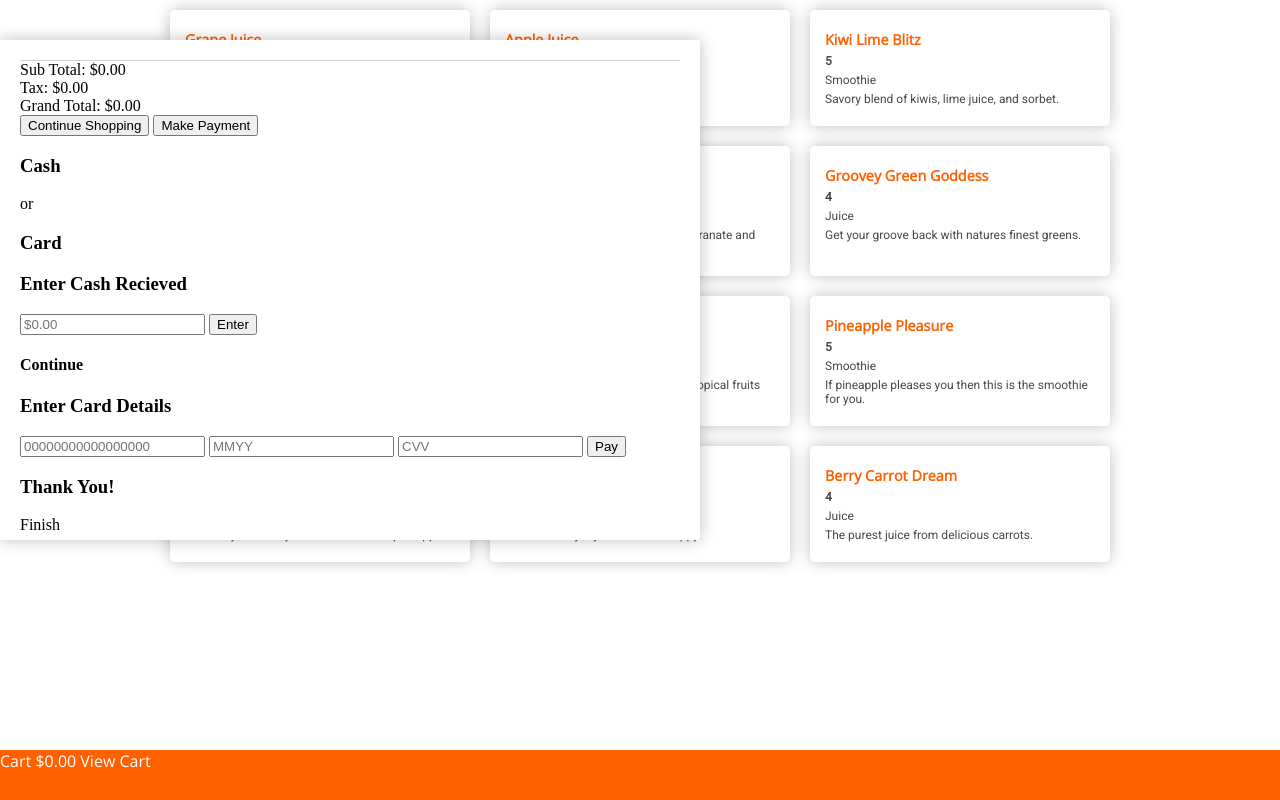
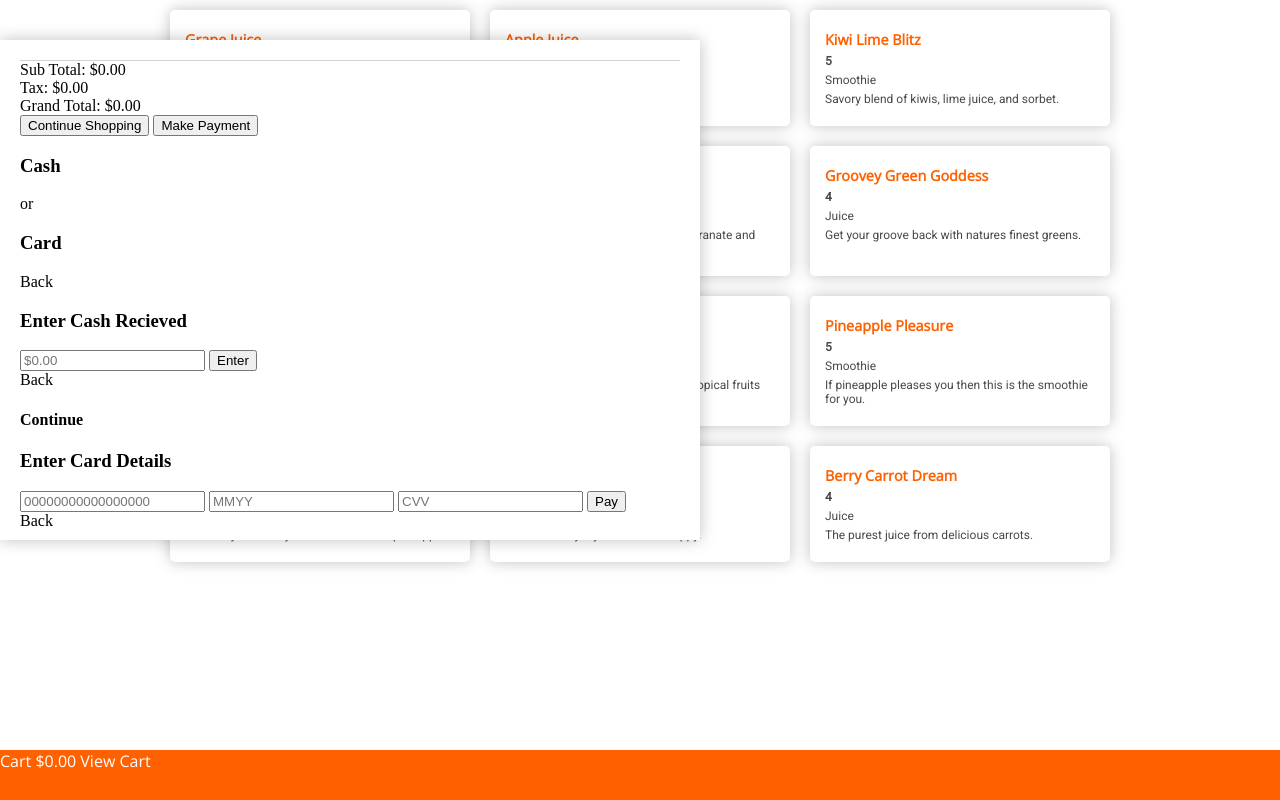
Before and after one commit to josephrossparks/Midterm_POS, a plain HTML site: page index.html in a window 1280 px wide. Both pictures are taken after a click on the element "View Cart". Drawn offline with nearby package versions, Linux system fonts and the light colour scheme.

Commit message:
added to html

```diff
--- a/index.html
+++ b/index.html
@@ -36,6 +36,7 @@
         <h3 id="selectCash">Cash</h3>
         <p>or</p>
         <h3 id="selectCard">Card</h3>
+        <p>Back</p>
       </div>
 
 
@@ -45,6 +46,7 @@
         <input type="text" id="cashReceived" placeholder="$0.00">
         <button id="submitCashAmount">Enter</button>
         <div id="displayChangeAmount"></div>
+        <p> Back</p>
         <h4 id="cashToRecipt">Continue</h4>
       </div>
 
@@ -55,6 +57,7 @@
         <input type="text" id="cardExpiration" placeholder="MMYY">
         <input type="text" id="cardCVV" placeholder="CVV">
         <button id="verifyCardDetails">Pay</button>
+        <p>Back</p>
       </div>
 
       <div id="receiptDisplay">
```
